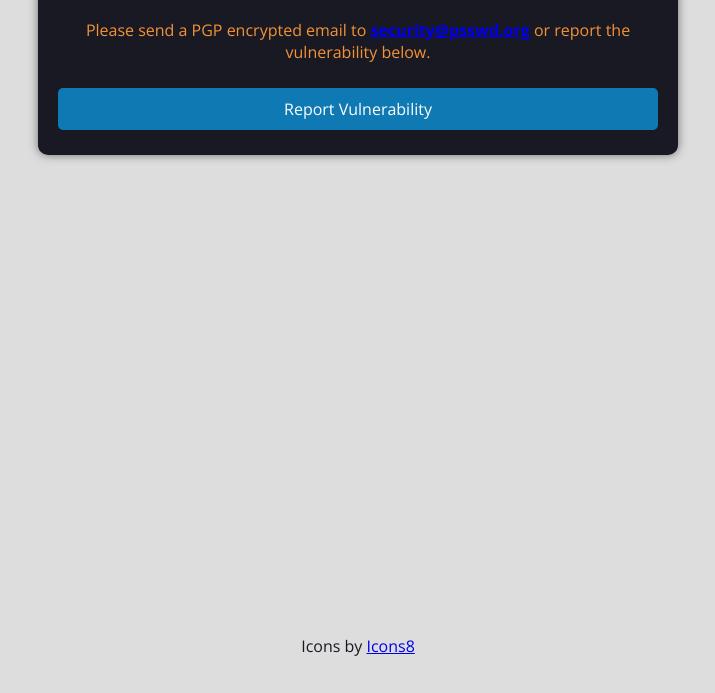
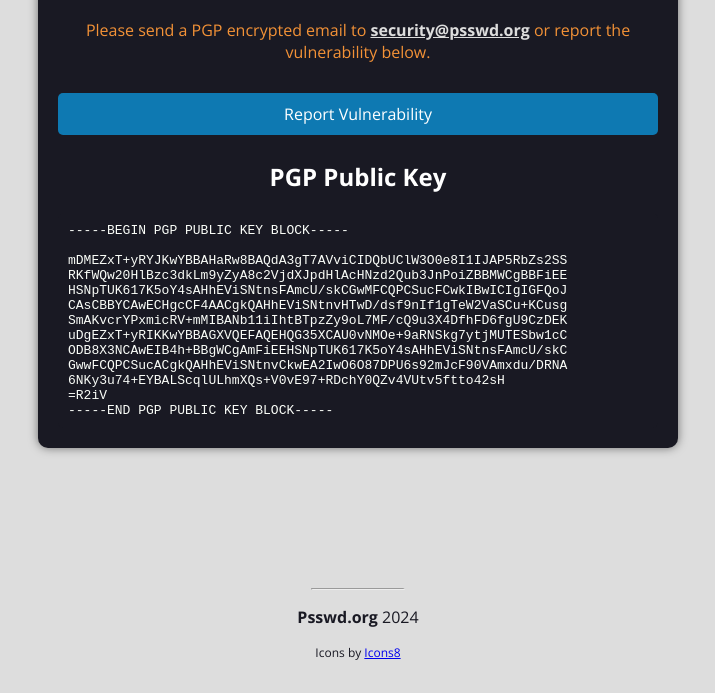
Before and after one commit to cob-core/Psswd, a plain HTML site: page report.html in a window 1280 px wide. Shown: the part 107-800 px from the top of the page, without its empty margins (282-997 px from the left). Drawn offline with Linux system fonts and the light colour scheme; a web font is replaced by a local one.

Commit message:
1.3.8 Patches
- Removed all outdated fonts.
- Updated Report page formatting.
- Added the pgp_key.txt contents to the Report page.
- Fixed footer on Suggest and Report pages.

```diff
--- a/report.html
+++ b/report.html
@@ -4,17 +4,68 @@
     <meta charset="UTF-8">
     <meta name="viewport" content="width=device-width, initial-scale=1.0">
     <title>Report a Security Vulnerability</title>
-    <link href="https://fonts.googleapis.com/css2?family=Google+Sans+Flex:wght@400&display=swap" rel="stylesheet">
     <link rel="stylesheet" href="styles.css">
+    <style>
+        .pgp-key-container {
+            margin-top: 20px;
+            background-color: #191923;
+            padding: 10px;
+            border-radius: 5px;
+            color: #FBFEF9;
+            white-space: pre-wrap; /* Keep formatting of PGP key */
+            font-family: monospace; /* Make the PGP key look distinct */
+        }
+
+        button {
+            margin-top: 10px;
+            padding: 10px;
+            background-color: #0E79B2;
+            border: none;
+            border-radius: 5px;
+            color: white;
+            font-size: 16px;
+            cursor: pointer;
+        }
+
+        button:hover {
+            background-color: #0056b3;
+        }
+    </style>
 </head>
 <body>
     <div class="container">
         <h1>Report a Security Vulnerability</h1>
-        <p class="warning">Please send a PGP encrypted email to <a href="mailto:security@psswd.org"><b>security@psswd.org</b></a> or report the vulnerability below.</p>
+        <p class="warning">Please send a PGP encrypted email to <a style="color: #DDDDDD;" href="mailto:security@psswd.org"><b>security@psswd.org</b></a> or report the vulnerability below.</p>
         <button onclick="window.location.href='https://github.com/cobbock/Psswd/security'">Report Vulnerability</button>
+
+        <!-- PGP Key Section -->
+        <h2>PGP Public Key</h2>
+        <div class="pgp-key-container" id="pgpKeyContainer">
+            Loading PGP key...
+        </div>
     </div>
+
+    <!-- Footer Section -->
     <div class="support-section">
-        <p class="footer">Icons by <a href="https://icons8.com/">Icons8</a></p>
-    </div>
+        <hr style="width: 75%; color: #191923;">
+        <p class="footer"><b>Psswd.org</b> 2024</p>
+        <p class="footer" style="font-size: 12px;">Icons by <a href="https://icons8.com/">Icons8</a></p>
+        </div>
+    <script>
+        // Fetch the PGP key from the pgp_key.txt file and display it
+        fetch('./pgp_key.txt')
+            .then(response => {
+                if (response.ok) {
+                    return response.text();
+                }
+                throw new Error('Network response was not ok.');
+            })
+            .then(data => {
+                document.getElementById('pgpKeyContainer').textContent = data;
+            })
+            .catch(error => {
+                document.getElementById('pgpKeyContainer').textContent = 'Error loading PGP key: ' + error.message;
+            });
+    </script>
 </body>
 </html>
--- a/styles.css
+++ b/styles.css
@@ -9,7 +9,7 @@
 body {
     font-family: 'Open Sans', sans-serif;
     background-color: #DDDDDD;
-    color: #FBFEF9;
+    color: white;
     margin: 0;
     padding: 20px;
 }
```
Also changed, not shown: suggest.html (+4 -3 lines).
